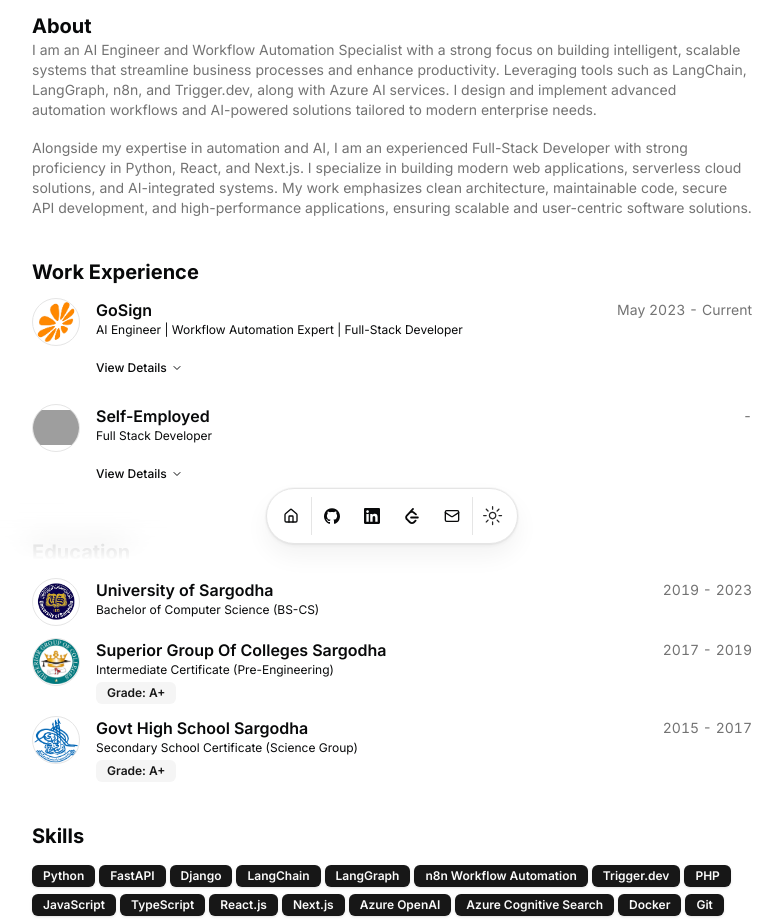
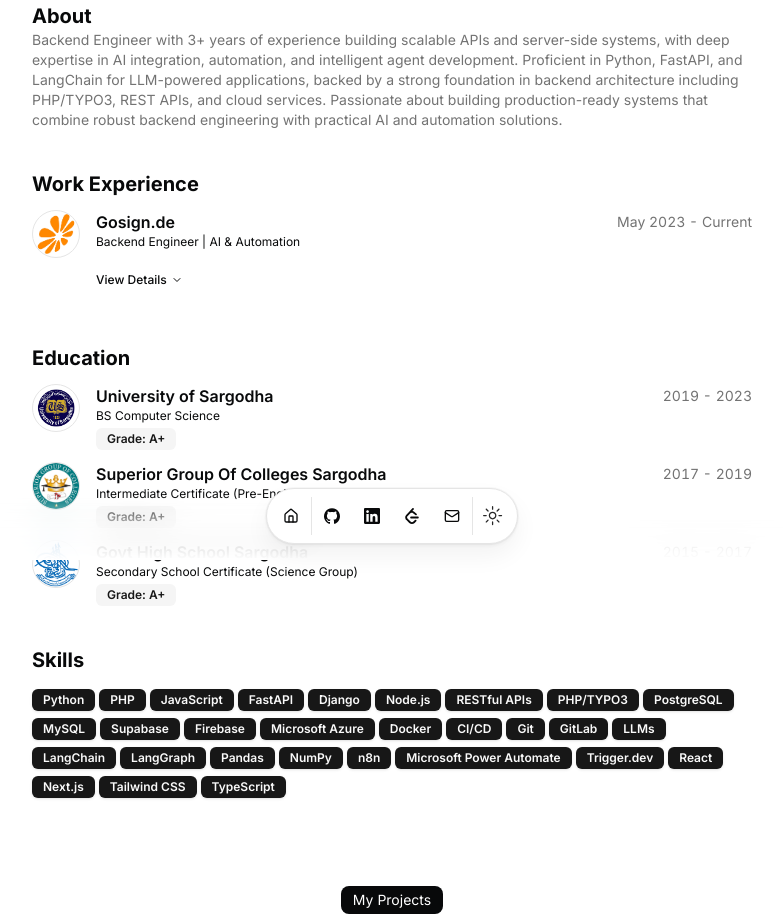
Before and after one commit to M-AliHamza/portfolio, a Next.js app: page / in a window 1280 px wide. Shown: the part 240-1161 px from the top of the page, without its empty margins (248-1031 px from the left). Built offline with nearby package versions, Linux system fonts and the light colour scheme; grey boxes are pictures that could not be loaded.

Commit message:
update the resume.tsx

```diff
--- a/src/app/page.tsx
+++ b/src/app/page.tsx
@@ -29,7 +29,7 @@
                 delay={BLUR_FADE_DELAY}
                 className="text-3xl font-bold tracking-tighter sm:text-5xl xl:text-6xl/none"
                 yOffset={8}
-                text={`Hi, I'm ${DATA.name.split(" ")[1]}`}
+                text={`Hi, I'm ${DATA.name}`}
               />
               <BlurFadeText
                 className="max-w-[600px] md:text-xl"
--- a/src/data/resume.tsx
+++ b/src/data/resume.tsx
@@ -7,31 +7,40 @@
   url: 'https://alihamza.dev',
   location: 'Sargodha, Pakistan',
   locationLink: 'https://www.google.com/maps/place/sargodha',
-  description:
-    'AI Engineer | Workflow Automation Expert | Full-Stack Developer',
+  description: 'Backend Engineer | AI & Automation',
   summary:
-    'I am an AI Engineer and Workflow Automation Specialist with a strong focus on building intelligent, scalable systems that streamline business processes and enhance productivity. Leveraging tools such as LangChain, LangGraph, n8n, and Trigger.dev, along with Azure AI services. I design and implement advanced automation workflows and AI-powered solutions tailored to modern enterprise needs.\n\nAlongside my expertise in automation and AI, I am an experienced Full-Stack Developer with strong proficiency in Python, React, and Next.js. I specialize in building modern web applications, serverless cloud solutions, and AI-integrated systems. My work emphasizes clean architecture, maintainable code, secure API development, and high-performance applications, ensuring scalable and user-centric software solutions.',
+    'Backend Engineer with 3+ years of experience building scalable APIs and server-side systems, with deep expertise in AI integration, automation, and intelligent agent development. Proficient in Python, FastAPI, and LangChain for LLM-powered applications, backed by a strong foundation in backend architecture including PHP/TYPO3, REST APIs, and cloud services. Passionate about building production-ready systems that combine robust backend engineering with practical AI and automation solutions.',
   avatarUrl: '/me.png',
   skills: [
     'Python',
+    'PHP',
+    'JavaScript',
     'FastAPI',
     'Django',
+    'Node.js',
+    'RESTful APIs',
+    'PHP/TYPO3',
+    'PostgreSQL',
+    'MySQL',
+    'Supabase',
+    'Firebase',
+    'Microsoft Azure',
+    'Docker',
+    'CI/CD',
+    'Git',
+    'GitLab',
+    'LLMs',
     'LangChain',
     'LangGraph',
-    'n8n Workflow Automation',
+    'Pandas',
+    'NumPy',
+    'n8n',
+    'Microsoft Power Automate',
     'Trigger.dev',
-    'PHP',
-    'JavaScript',
+    'React',
+    'Next.js',
+    'Tailwind CSS',
     'TypeScript',
-    'React.js',
-    'Next.js',
-    'Azure OpenAI',
-    'Azure Cognitive Search',
-    'Docker',
-    'Git',
-    'CI/CD',
-    'MySQL',
-    'PostgreSQL',
   ],
   navbar: [
     { href: '/', icon: HomeIcon, label: 'Home' },
@@ -45,14 +54,12 @@
         name: 'GitHub',
         url: 'https://github.com/M-AliHamza/',
         icon: Icons.github,
-
         navbar: true,
       },
       LinkedIn: {
         name: 'LinkedIn',
         url: 'https://www.linkedin.com/in/ali-hamza-0201592a6',
         icon: Icons.linkedin,
-
         navbar: true,
       },
       LeetCode: {
@@ -67,12 +74,6 @@
         icon: Icons.x,
         navbar: false,
       },
-      Youtube: {
-        name: 'Youtube',
-        url: '',
-        icon: Icons.youtube,
-        navbar: false,
-      },
       email: {
         name: 'Send Email',
         url: 'mailto:alihamza.softdev@gmail.com',
@@ -81,42 +82,29 @@
       },
     },
   },
-
   work: [
     {
-      company: 'GoSign',
+      company: 'Gosign.de',
       href: 'https://www.gosign.de/en/',
       badges: [],
       location: 'Sargodha, Pakistan',
-      title:
-        'AI Engineer | Workflow Automation Expert | Full-Stack Developer',
+      title: 'Backend Engineer | AI & Automation',
       logoUrl: '/gosign.png',
       start: 'May 2023',
       end: 'Current',
       description:
-        'Designing and implementing AI-powered automation workflows using n8n, Trigger.dev, LangChain, and LangGraph, enabling intelligent business process automation. Developing scalable backend systems and APIs using Python (FastAPI), with a focus on secure authentication and high-performance architectures. Building modern, responsive web applications using React.js and Next.js. Integrating Azure AI services, including OpenAI and Cognitive Search, to develop LLM-driven solutions, RAG pipelines, and agent-based systems. Working with vector databases and cloud-native services to deliver scalable, production-ready AI applications, while continuously optimizing code quality and system performance.',
-    },
-    {
-      company: 'Self-Employed',
-      badges: [],
-      href: 'https://www.upwork.com/',
-      location: 'Sargodha, Pakistan',
-      title: 'Full Stack Developer',
-      logoUrl: '/freelance.png',
-      start: '',
-      end: '',
-      description:
-        'Developed full-stack web applications and automation solutions for clients across various industries, focusing on scalability and performance. Built responsive user interfaces using React.js and implemented backend systems using Python and Node.js, including RESTful API development and third-party integrations. Created automation scripts for data processing and workflow optimization. Collaborated closely with clients to gather requirements, provide technical guidance, and deliver high-quality solutions within deadlines, handling projects ranging from business websites to more complex web applications.',
+        'Designed and deployed scalable backend systems and RESTful APIs using Python and PHP (TYPO3), serving production workloads for enterprise clients. Built and integrated LLM-powered applications and intelligent automation systems into existing backend infrastructure. Developed custom n8n automation workflows, eliminating repetitive manual processes and reducing operational overhead. Led backend architecture decisions and collaborated cross-functionally to deliver client-focused features on schedule. Participated in code reviews, debugging, and maintaining code quality across backend services.',
     },
   ],
   education: [
     {
       school: 'University of Sargodha',
       href: 'https://su.edu.pk/',
-      degree: 'Bachelor of Computer Science (BS-CS)',
+      degree: 'BS Computer Science',
       logoUrl: '/sargodha.png',
       start: '2019',
       end: '2023',
+      grade: 'A+',
     },
     {
       school: 'Superior Group Of Colleges Sargodha',
@@ -144,18 +132,19 @@
       dates: '',
       active: false,
       description:
-        'A scalable enterprise AI chatbot platform that enables intelligent, multimodal interactions across text, images, and documents.',
+        'Architected the backend of a multimodal AI chatbot platform supporting text, image, and document inputs, powered by LLMs and LangChain.',
       detailedDescription:
-        "This advanced AI platform empowers organizations with secure and intelligent automation by:\n\n• **Multimodal AI Capabilities**: Supports seamless interaction with text, images, and documents using LLM-powered responses  \n• **Context-Aware Intelligence (RAG)**: Integrates retrieval-augmented generation with vector databases to deliver accurate, context-driven answers from internal knowledge bases  \n• **Secure AI Hosting**: All models are deployed on Azure AI infrastructure, ensuring full data privacy and preventing external model training on sensitive company data  \n• **Workflow Automation**: Incorporates n8n workflows as callable functions, enabling the chatbot to trigger automated business processes dynamically  \n• **Enterprise-Ready Frontend**: Built with Next.js and secured using Azure Entra ID for robust authentication and cross-platform accessibility\n\nThe platform helps organizations streamline operations, enhance productivity, and maintain strict data governance while leveraging cutting-edge AI capabilities.",
+        "• **Backend Architecture**: Architected the backend of a multimodal AI chatbot platform supporting text, image, and document inputs, powered by LLMs and LangChain.  \n• **RAG Pipeline**: Designed and implemented a RAG pipeline with vector databases to enable context-aware responses from internal company knowledge bases while keeping all data secure.  \n• **Azure AI Deployment**: Hosted AI models on Azure AI Foundry for compliant and private deployment without external model training on sensitive company data.  \n• **n8n Automation**: Integrated n8n workflows as callable LLM functions, enabling the chatbot to dynamically trigger enterprise processes via function calling.  \n• **Enterprise Authentication**: Implemented enterprise-grade authentication using Azure Entra ID across a Next.js frontend.  \n• **PII Detection**: Integrated Azure Language PII Detection to automatically identify and redact sensitive information before it reached the LLM.",
       technologies: [
+        'Python',
+        'LangChain',
+        'Azure',
+        'n8n',
         'Next.js',
-        'LangChain',
         'LLMs',
-        'Azure AI Foundry',
+        'Vector Databases',
         'Azure Entra ID',
-        'Vector Databases',
-        'n8n',
-        'TypeScript',
+        'RAG',
       ],
       links: [],
       image: '',
```
